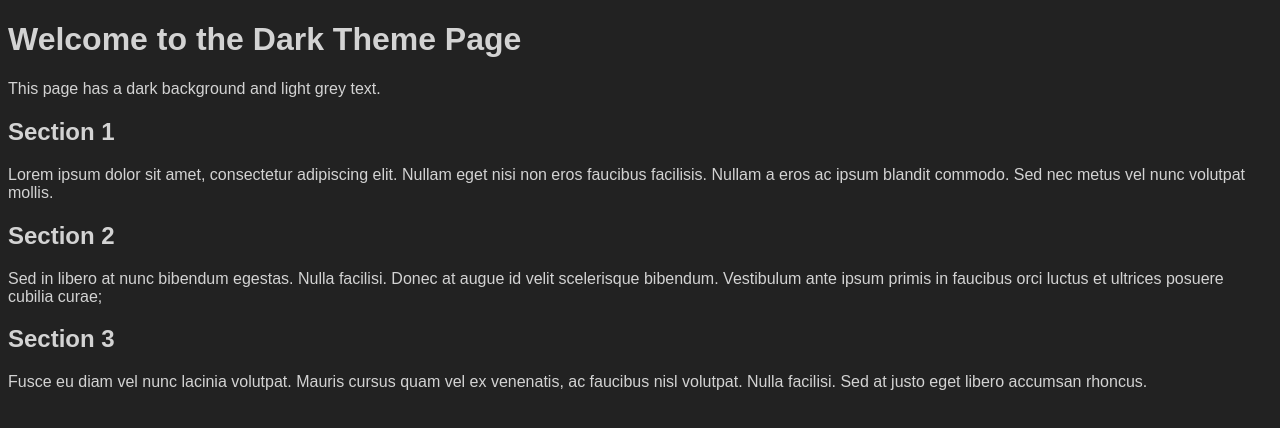
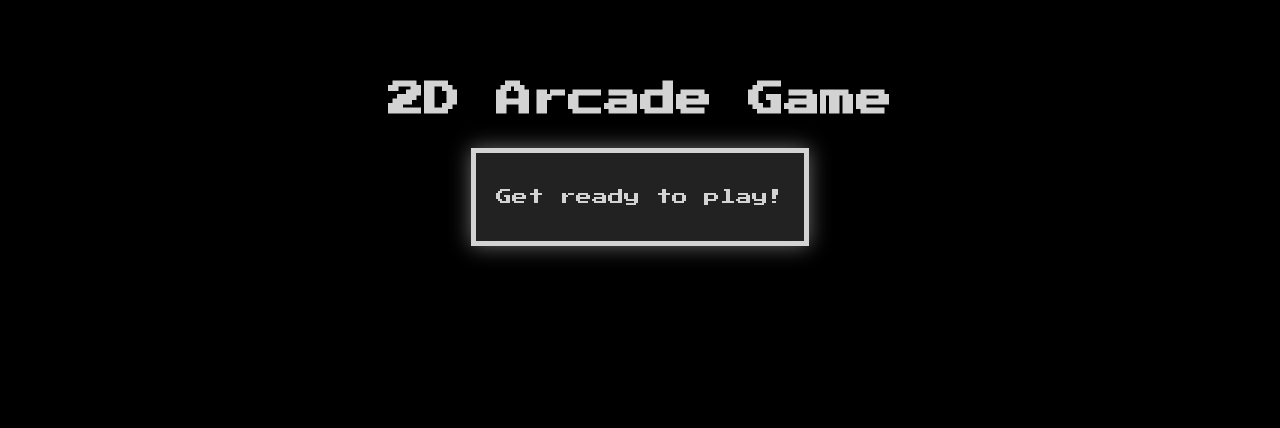
Before and after one commit to prxkc/prxkc.github.io, a plain HTML site: page index.html in a window 1280 px wide. Drawn offline with Linux system fonts and the light colour scheme.

Commit message:
Update index.html

```diff
--- a/index.html
+++ b/index.html
@@ -1,26 +1,37 @@
 <!DOCTYPE html>
 <html>
 <head>
-    <title>Dark Theme Page</title>
+    <title>2D Arcade Game</title>
     <style>
+        @import url('https://fonts.googleapis.com/css2?family=Press+Start+2P&display=swap');
+
         body {
+            background-color: #000000;
+            color: #d3d3d3;
+            font-family: 'Press Start 2P', cursive;
+            text-align: center;
+            padding-top: 50px;
+        }
+
+        h1 {
+            font-size: 36px;
+            margin-bottom: 30px;
+        }
+
+        .game-container {
+            display: inline-block;
             background-color: #222222;
-            color: #d3d3d3;
-            font-family: Arial, sans-serif;
+            padding: 20px;
+            border: 5px solid #d3d3d3;
+            box-shadow: 0 0 20px rgba(211, 211, 211, 0.5);
         }
     </style>
 </head>
 <body>
-    <h1>Welcome to the Dark Theme Page</h1>
-    <p>This page has a dark background and light grey text.</p>
-
-    <h2>Section 1</h2>
-    <p>Lorem ipsum dolor sit amet, consectetur adipiscing elit. Nullam eget nisi non eros faucibus facilisis. Nullam a eros ac ipsum blandit commodo. Sed nec metus vel nunc volutpat mollis.</p>
-
-    <h2>Section 2</h2>
-    <p>Sed in libero at nunc bibendum egestas. Nulla facilisi. Donec at augue id velit scelerisque bibendum. Vestibulum ante ipsum primis in faucibus orci luctus et ultrices posuere cubilia curae;</p>
-
-    <h2>Section 3</h2>
-    <p>Fusce eu diam vel nunc lacinia volutpat. Mauris cursus quam vel ex venenatis, ac faucibus nisl volutpat. Nulla facilisi. Sed at justo eget libero accumsan rhoncus.</p>
+    <h1>2D Arcade Game</h1>
+    <div class="game-container">
+        <!-- Game content goes here -->
+        <p>Get ready to play!</p>
+    </div>
 </body>
 </html>
```
